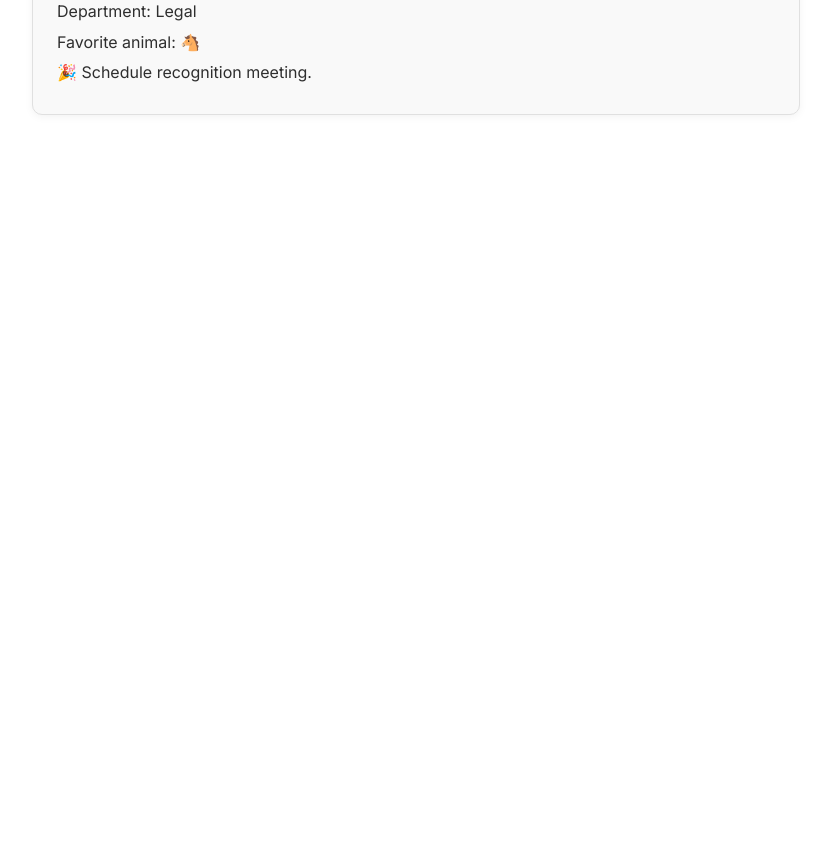
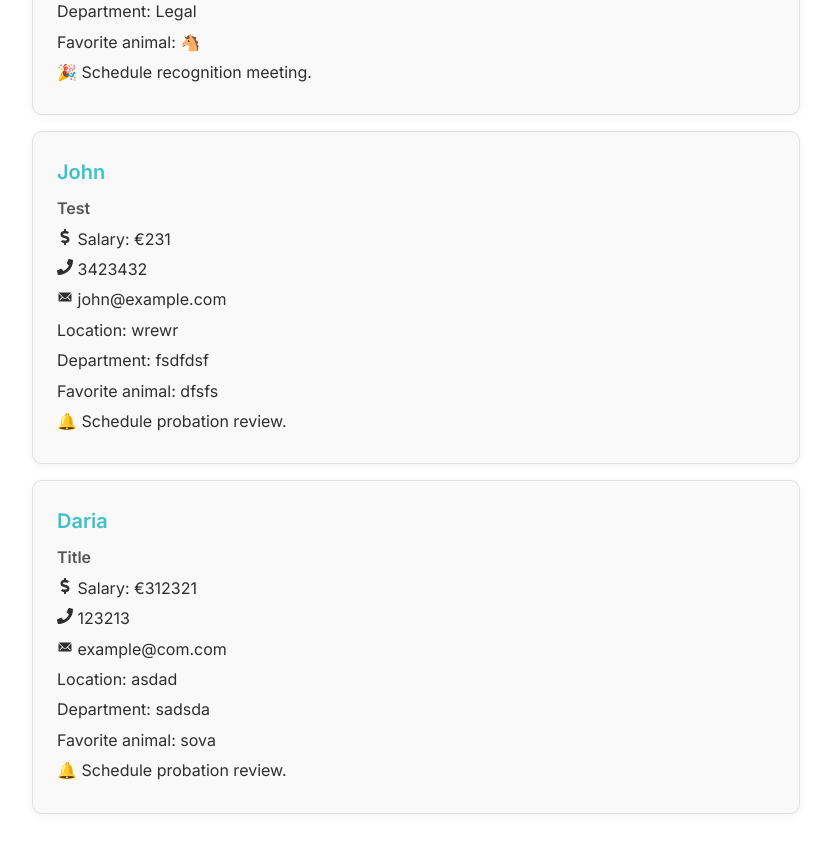
Before and after one commit to DarjaElina/hr_app, a React (Vite) app: page / in a window 1280 px wide. Shown: the part 3320-4173 px from the top of the page, without its empty margins (224-1055 px from the left). Before the commit the page ends 3527 px from the top, so only its background shows below. Built offline with nearby package versions, Linux system fonts and the light colour scheme; data requests are answered from the project's data file.

Commit message:
add step 4 features

```diff
--- /dev/null
+++ b/db.json
@@ -0,0 +1,202 @@
+{
+  "employees": [
+    {
+      "id": "1",
+      "name": "Aino Virtanen",
+      "title": "HR Manager",
+      "salary": 4200,
+      "phone": "040-1234567",
+      "email": "aino.virtanen@example.com",
+      "animal": "🦉",
+      "startDate": "2010-04-01",
+      "location": "Helsinki",
+      "department": "Human Resources",
+      "skills": [
+        "Recruiting",
+        "Communication",
+        "Employee Relations"
+      ]
+    },
+    {
+      "id": "2",
+      "name": "Mikko Nieminen",
+      "title": "Software Developer",
+      "salary": 5000,
+      "phone": "045-2345678",
+      "email": "mikko.nieminen@example.com",
+      "animal": "🦊",
+      "startDate": "2014-04-13",
+      "location": "Espoo",
+      "department": "IT",
+      "skills": [
+        "JavaScript",
+        "React",
+        "Node.js"
+      ]
+    },
+    {
+      "id": "3",
+      "name": "Sofia Korhonen",
+      "title": "Marketing Specialist",
+      "salary": 3800,
+      "phone": "050-3456789",
+      "email": "sofia.korhonen@example.com",
+      "animal": "🐈",
+      "startDate": "2023-11-10",
+      "location": "Tampere",
+      "department": "Marketing",
+      "skills": [
+        "SEO",
+        "Content Creation",
+        "Analytics"
+      ]
+    },
+    {
+      "id": "4",
+      "name": "Janne Lehtonen",
+      "title": "Product Manager",
+      "salary": 5600,
+      "phone": "044-4567890",
+      "email": "janne.lehtonen@example.com",
+      "animal": "🐺",
+      "startDate": "2019-04-13",
+      "location": "Helsinki",
+      "department": "Product",
+      "skills": [
+        "Agile",
+        "Roadmapping",
+        "Stakeholder Management"
+      ]
+    },
+    {
+      "id": "5",
+      "name": "Emilia Laine",
+      "title": "UX Designer",
+      "salary": 4700,
+      "phone": "046-5678901",
+      "email": "emilia.laine@example.com",
+      "animal": "🦆",
+      "startDate": "2024-12-01",
+      "location": "Turku",
+      "department": "Design",
+      "skills": [
+        "Figma",
+        "User Research",
+        "Prototyping"
+      ]
+    },
+    {
+      "id": "6",
+      "name": "Tuomas Salmi",
+      "title": "Data Analyst",
+      "salary": 4900,
+      "phone": "041-6789012",
+      "email": "tuomas.salmi@example.com",
+      "animal": "🦡",
+      "startDate": "2019-11-18",
+      "location": "Jyväskylä",
+      "department": "Analytics",
+      "skills": [
+        "SQL",
+        "Python",
+        "Data Visualization"
+      ]
+    },
+    {
+      "id": "7",
+      "name": "Laura Mäkinen",
+      "title": "Customer Support Lead",
+      "salary": 3900,
+      "phone": "050-7890123",
+      "email": "laura.makinen@example.com",
+      "animal": "🐬",
+      "startDate": "2016-07-22",
+      "location": "Helsinki",
+      "department": "Customer Service",
+      "skills": [
+        "CRM",
+        "Problem Solving",
+        "Team Management"
+      ]
+    },
+    {
+      "id": "8",
+      "name": "Aleksi Rautio",
+      "title": "DevOps Engineer",
+      "salary": 5300,
+      "phone": "045-8901234",
+      "email": "aleksi.rautio@example.com",
+      "animal": "🦫",
+      "startDate": "2024-11-01",
+      "location": "Oulu",
+      "department": "IT",
+      "skills": [
+        "Docker",
+        "CI/CD",
+        "AWS"
+      ]
+    },
+    {
+      "id": "9",
+      "name": "Krista Saarinen",
+      "title": "Finance Specialist",
+      "salary": 4600,
+      "phone": "043-9012345",
+      "email": "krista.saarinen@example.com",
+      "animal": "🦌",
+      "startDate": "2020-10-05",
+      "location": "Hämeenlinna",
+      "department": "Finance",
+      "skills": [
+        "Budgeting",
+        "Reporting",
+        "Excel"
+      ]
+    },
+    {
+      "id": "10",
+      "name": "Otto Koskinen",
+      "title": "Legal Advisor",
+      "salary": 6000,
+      "phone": "040-0123456",
+      "email": "otto.koskinen@example.com",
+      "animal": "🐴",
+      "startDate": "2015-12-30",
+      "location": "Helsinki",
+      "department": "Legal",
+      "skills": [
+        "Contract Law",
+        "Compliance",
+        "Negotiation"
+      ]
+    },
+    {
+      "id": "2a1b",
+      "name": "John",
+      "title": "Test",
+      "salary": "231",
+      "phone": "3423432",
+      "email": "john@example.com",
+      "animal": "dfsfs",
+      "startDate": "2025-05-21",
+      "location": "wrewr",
+      "department": "fsdfdsf",
+      "skills": "sdfs",
+      "price": 231
+    },
+    {
+      "id": "131f",
+      "name": "Daria",
+      "title": "Title",
+      "salary": "312321",
+      "phone": "123213",
+      "email": "example@com.com",
+      "animal": "sova",
+      "startDate": "2025-05-21",
+      "location": "asdad",
+      "department": "sadsda",
+      "skills": "13231, fsdfsf, dfsf, ",
+      "price": 312321
+    }
+  ]
+}
--- a/package.json
+++ b/package.json
@@ -7,9 +7,12 @@
     "dev": "vite",
     "build": "vite build",
     "lint": "eslint .",
-    "preview": "vite preview"
+    "preview": "vite preview",
+    "server": "json-server --watch ./db.json --port 3001"
   },
   "dependencies": {
+    "axios": "^1.9.0",
+    "json-server": "^1.0.0-beta.3",
     "react": "^19.0.0",
     "react-dom": "^19.0.0",
     "react-icons": "^5.5.0",
--- a/src/App.jsx
+++ b/src/App.jsx
@@ -3,23 +3,10 @@ import "./App.css";
 import About from "./pages/About";
 import Persons from "./pages/Persons";
 import AddEmployee from "./pages/AddEmployee";
-import persons from "./data/persons";
-import { useState } from "react";
 import Root from "./pages/Root";
 
 
 const App = () => {
-  const [personsData, setPersonsData] = useState(persons);
-
-  const addEmployeeHandler = (newPerson) => {
-    console.log('new person in app is', newPerson)
-    setPersonsData((prev) => [
-      ...prev,
-      { ...newPerson },
-    ]);
-  };
-
-  console.log('persons data in app is', personsData)
 
   const router = createBrowserRouter([
     {
@@ -28,7 +15,7 @@ const App = () => {
       children: [
         {
           index: true,
-          element: <Persons persons={personsData} />,
+          element: <Persons/>,
         },
         {
           path: 'about',
@@ -36,7 +23,7 @@ const App = () => {
         },
         {
           path: 'add',
-          element: <AddEmployee onAddEmployee={addEmployeeHandler} />,
+          element: <AddEmployee/>,
         },
       ],
     },
--- a/src/components/AddEmployeeForm/AddEmployeeForm.jsx
+++ b/src/components/AddEmployeeForm/AddEmployeeForm.jsx
@@ -2,6 +2,7 @@ import { useState } from "react";
 import { useNavigate } from "react-router";
 import { useOutletContext } from "react-router";
 import './AddEmployeeForm.css';
+import axios from "axios";
 
 const AddEmployeeForm = () => {
   const [formData, setFormData] = useState({
@@ -56,9 +57,11 @@ const AddEmployeeForm = () => {
 
     setErrors({});
     const newEmployee = { ...formData, price: parseFloat(formData.salary) };
-    onAddEmployee(newEmployee);
+    axios
+      .post("http://localhost:3001/employees", newEmployee)
+      .then((res) => {
+        onAddEmployee(res.data);
         navigate("/");
-
         setFormData({
           name: "",
           title: "",
@@ -70,6 +73,10 @@ const AddEmployeeForm = () => {
           location: "",
           department: "",
           skills: "",
+        });
+      })
+      .catch((err) => {
+        console.error("Failed to add book:", err);
       });
   };
 
--- a/src/data/persons.js
+++ /dev/null
@@ -1,134 +0,0 @@
-const persons = [
-  {
-    id: 1,
-    name: "Aino Virtanen",
-    title: "HR Manager",
-    salary: 4200,
-    phone: "040-1234567",
-    email: "aino.virtanen@example.com",
-    animal: "🦉",
-    startDate: "2010-04-01",
-    location: "Helsinki",
-    department: "Human Resources",
-    skills: ["Recruiting", "Communication", "Employee Relations"]
-  },
-  {
-    id: 2,
-    name: "Mikko Nieminen",
-    title: "Software Developer",
-    salary: 5000,
-    phone: "045-2345678",
-    email: "mikko.nieminen@example.com",
-    animal: "🦊",
-    startDate: "2014-04-13",
-    location: "Espoo",
-    department: "IT",
-    skills: ["JavaScript", "React", "Node.js"]
-  },
-  {
-    id: 3,
-    name: "Sofia Korhonen",
-    title: "Marketing Specialist",
-    salary: 3800,
-    phone: "050-3456789",
-    email: "sofia.korhonen@example.com",
-    animal: "🐈",
-    startDate: "2023-11-10",
-    location: "Tampere",
-    department: "Marketing",
-    skills: ["SEO", "Content Creation", "Analytics"]
-  },
-  {
-    id: 4,
-    name: "Janne Lehtonen",
-    title: "Product Manager",
-    salary: 5600,
-    phone: "044-4567890",
-    email: "janne.lehtonen@example.com",
-    animal: "🐺",
-    startDate: "2019-04-13",
-    location: "Helsinki",
-    department: "Product",
-    skills: ["Agile", "Roadmapping", "Stakeholder Management"]
-  },
-  {
-    id: 5,
-    name: "Emilia Laine",
-    title: "UX Designer",
-    salary: 4700,
-    phone: "046-5678901",
-    email: "emilia.laine@example.com",
-    animal: "🦆",
-    startDate: "2024-12-01",
-    location: "Turku",
-    department: "Design",
-    skills: ["Figma", "User Research", "Prototyping"]
-  },
-  {
-    id: 6,
-    name: "Tuomas Salmi",
-    title: "Data Analyst",
-    salary: 4900,
-    phone: "041-6789012",
-    email: "tuomas.salmi@example.com",
-    animal: "🦡",
-    startDate: "2019-11-18",
-    location: "Jyväskylä",
-    department: "Analytics",
-    skills: ["SQL", "Python", "Data Visualization"]
-  },
-  {
-    id: 7,
-    name: "Laura Mäkinen",
-    title: "Customer Support Lead",
-    salary: 3900,
-    phone: "050-7890123",
-    email: "laura.makinen@example.com",
-    animal: "🐬",
-    startDate: "2016-07-22",
-    location: "Helsinki",
-    department: "Customer Service",
-    skills: ["CRM", "Problem Solving", "Team Management"]
-  },
-  {
-    id: 8,
-    name: "Aleksi Rautio",
-    title: "DevOps Engineer",
-    salary: 5300,
-    phone: "045-8901234",
-    email: "aleksi.rautio@example.com",
-    animal: "🦫",
-    startDate: "2024-11-01",
-    location: "Oulu",
-    department: "IT",
-    skills: ["Docker", "CI/CD", "AWS"]
-  },
-  {
-    id: 9,
-    name: "Krista Saarinen",
-    title: "Finance Specialist",
-    salary: 4600,
-    phone: "043-9012345",
-    email: "krista.saarinen@example.com",
-    animal: "🦌",
-    startDate: "2020-10-05",
-    location: "Hämeenlinna",
-    department: "Finance",
-    skills: ["Budgeting", "Reporting", "Excel"]
-  },
-  {
-    id: 10,
-    name: "Otto Koskinen",
-    title: "Legal Advisor",
-    salary: 6000,
-    phone: "040-0123456",
-    email: "otto.koskinen@example.com",
-    animal: "🐴",
-    startDate: "2015-12-30",
-    location: "Helsinki",
-    department: "Legal",
-    skills: ["Contract Law", "Compliance", "Negotiation"]
-  }
-];
-
-export default persons;
--- a/src/pages/AddEmployee.jsx
+++ b/src/pages/AddEmployee.jsx
@@ -6,7 +6,7 @@ const AddEmployee = ({onAddEmployee}) => {
   return (
     <>
     <Header/>
-    <AddEmployeeForm onAddEmployee={onAddEmployee}/>
+      <AddEmployeeForm onAddEmployee={onAddEmployee}/>
     <Footer/>
     </>
   )
--- a/src/pages/Root.jsx
+++ b/src/pages/Root.jsx
@@ -1,24 +1,30 @@
 import Header from "../components/Header/Header";
 import Footer from "../components/Footer/Footer";
 import { Outlet } from "react-router";
-import { useState } from "react";
-import persons from '../data/persons'
+import { useState, useEffect } from "react";
+import axios from "axios";
 
 const Root = () => {
-  const [personsData, setPersonsData] = useState(persons);
+  const [employeesData, setEmployeesData] = useState([]);
 
-  const addEmployeeHandler = (newPerson) => {
-    console.log('new person in app is', newPerson)
-    setPersonsData((prev) => [
-      ...prev,
-      { ...newPerson, id: Date.now(), skills: newPerson.skills.split(",") },
-    ]);
+  useEffect(() => {
+    axios
+      .get("http://localhost:3001/employees")
+      .then((res) => setEmployeesData(res.data))
+      .catch((err) => console.error("Failed to fetch books", err));
+  }, []);
+
+  const addEmployeeHandler = (newEmployee) => {
+    setEmployeesData((prev) => [...prev, newEmployee]);
   };
   return (
     <>
       <Header />
       <main>
-        <Outlet context={{persons: personsData, onAddEmployee: addEmployeeHandler}}/>
+        <Outlet context={{
+            persons: employeesData,
+            onAddEmployee: addEmployeeHandler,
+          }}/>
       </main>
       <Footer year={2025} />
     </>
```
Also changed, not shown: 1 other file (tests, documents, lock files or other folders). Lines whose indentation alone changed are shown as unchanged.
